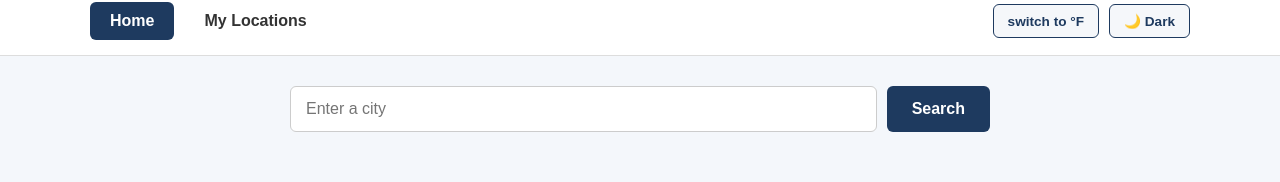
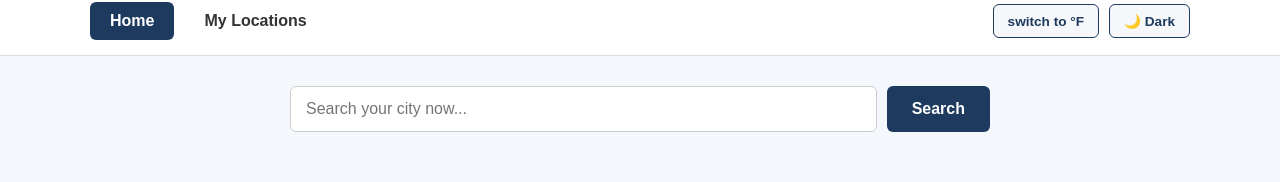
Before and after one commit to siyamthandagwamanda/CodeTribe_Weather_App_Task, a React (Vite) app: page / in a window 1280 px wide. Shown: the part 147-329 px from the top of the page. Built offline with nearby package versions, Linux system fonts and the light colour scheme.

Commit message:
first commit

```diff
--- a/src/Components/SearchBar.tsx
+++ b/src/Components/SearchBar.tsx
@@ -21,7 +21,7 @@ export function SearchBar({
     >
       <input
         type="text"
-        placeholder="Enter a city"
+        placeholder="Search your city now..."
         value={city}
         onChange={(event) => onCityChange(event.target.value)}
         aria-label="City name"
```
